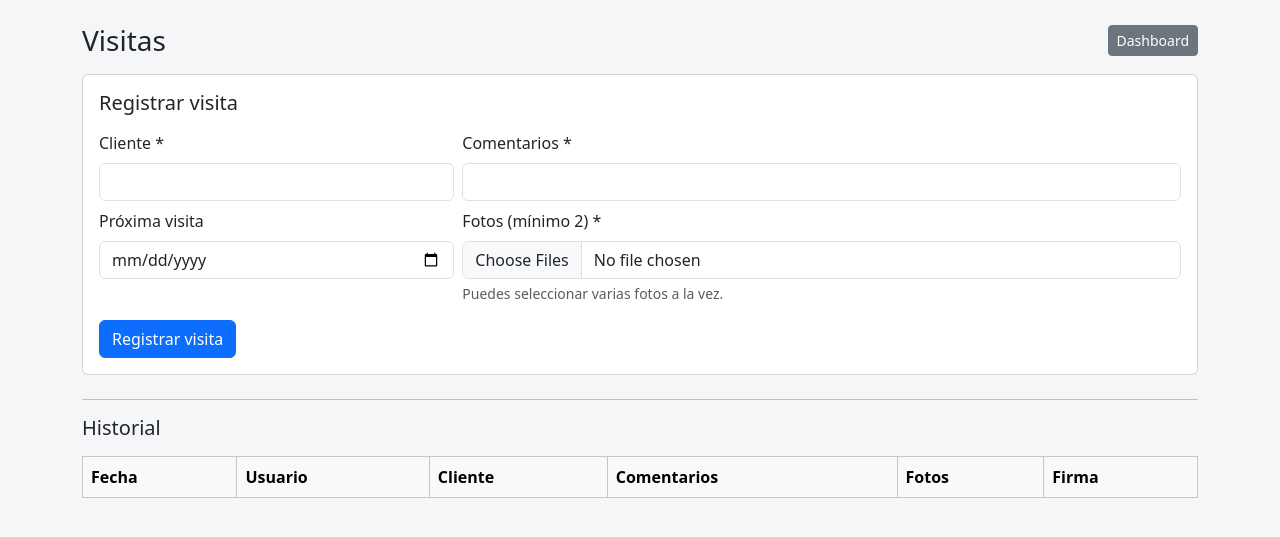
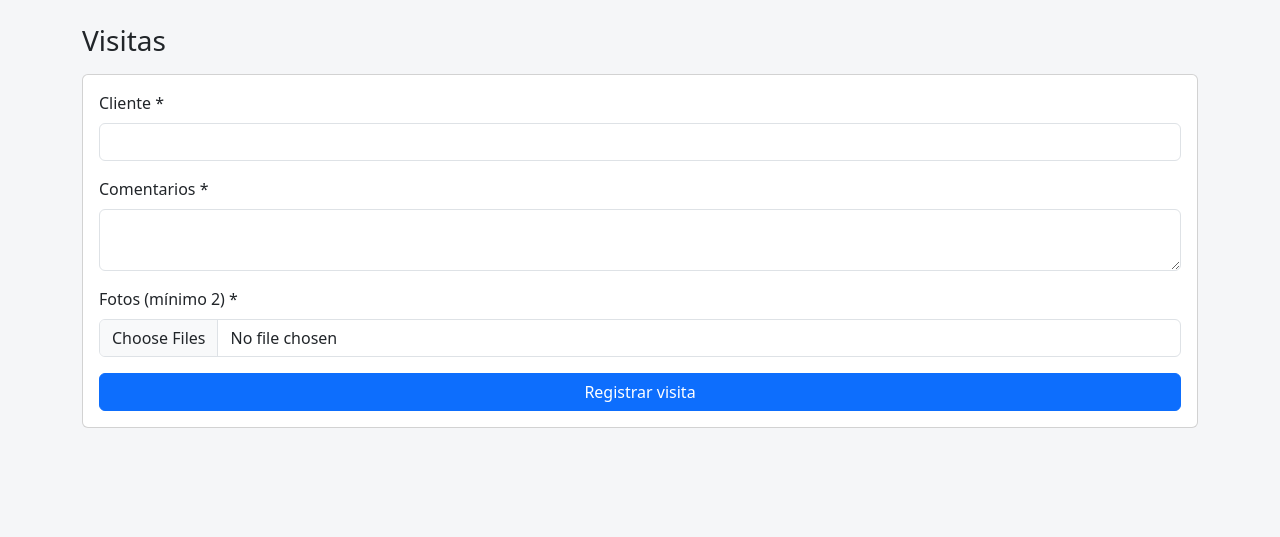
Before and after one commit to epachecoosnaya/Demos_Activities, a Flask app: page /visitas in a window 1280 px wide. Shown: the part 58-595 px from the top of the page. Run offline with Flask 3, Linux system fonts and the light colour scheme; the visitor is signed in with stand-in values (Sample User, id 1); lists and menus that the app fills with data are empty.

Commit message:
Update visitas.html

```diff
--- a/templates/visitas.html
+++ b/templates/visitas.html
@@ -1,128 +1,38 @@
 {% extends "base.html" %}
 {% block content %}
 
-<div class="d-flex justify-content-between align-items-center mb-3">
-  <h3 class="m-0">Visitas</h3>
-  <a href="{{ url_for('dashboard') }}" class="btn btn-secondary btn-sm">Dashboard</a>
-</div>
+<h3 class="mb-3">Visitas</h3>
 
-<!-- TOASTS -->
-<div class="toast-container position-fixed top-0 end-0 p-3" style="z-index: 9999;">
-  {% with messages = get_flashed_messages(with_categories=true) %}
-    {% if messages %}
-      {% for cat, msg in messages %}
-      <div class="toast align-items-center text-bg-{{ 'danger' if cat=='danger' else ('success' if cat=='success' else 'secondary') }} border-0 mb-2"
-           role="alert" aria-live="assertive" aria-atomic="true">
-        <div class="d-flex">
-          <div class="toast-body">
-            {{ msg }}
-          </div>
-          <button type="button" class="btn-close btn-close-white me-2 m-auto" data-bs-dismiss="toast"></button>
-        </div>
-      </div>
-      {% endfor %}
-    {% endif %}
-  {% endwith %}
-</div>
+<form id="formVisita" method="POST" action="{{ url_for('visitas') }}" enctype="multipart/form-data">
+  <div class="card p-3 mb-4">
 
-<div class="card p-3 mb-4">
-  <h5 class="mb-3">Registrar visita</h5>
-
-  <!-- OJO: el submit real ocurre SOLO después de firmar -->
-  <form id="formVisita" method="POST" action="{{ url_for('nueva_visita') }}" enctype="multipart/form-data">
-
-    <div class="row g-2">
-      <div class="col-12 col-md-4">
+    <div class="mb-3">
       <label class="form-label">Cliente *</label>
       <input type="text" name="cliente" class="form-control" required>
     </div>
 
-      <div class="col-12 col-md-8">
+    <div class="mb-3">
       <label class="form-label">Comentarios *</label>
-        <input type="text" name="comentarios" class="form-control" required>
+      <textarea name="comentarios" class="form-control" required></textarea>
     </div>
 
-      <div class="col-12 col-md-4">
-        <label class="form-label">Próxima visita</label>
-        <input type="date" name="proxima_visita" class="form-control">
+    <div class="mb-3">
+      <label class="form-label">Fotos (mínimo 2) *</label>
+      <input type="file" name="fotos" id="fotos" class="form-control" multiple accept="image/*" required>
     </div>
 
-      <div class="col-12 col-md-8">
-        <label class="form-label">Fotos (mínimo 2) *</label>
-        <input type="file" name="fotos" id="fotos" class="form-control" accept="image/*" multiple required>
-        <div class="form-text">Puedes seleccionar varias fotos a la vez.</div>
-      </div>
-    </div>
+    <input type="hidden" name="firma" id="firma_input">
 
-    <!-- Firma escondida (se llena al confirmar) -->
-    <input type="hidden" name="firma_data" id="firma_data">
-
-    <div class="mt-3 d-flex gap-2">
-      <!-- IMPORTANTE: type="button" para que NO envíe sin firma -->
     <button type="button" class="btn btn-primary" id="btnAbrirFirma">
       Registrar visita
     </button>
+
   </div>
 </form>
-</div>
-
-<hr>
-
-<h5 class="mb-3">Historial</h5>
-
-<div class="table-responsive">
-  <table class="table table-bordered align-middle">
-    <thead class="table-light">
-      <tr>
-        <th>Fecha</th>
-        <th>Usuario</th>
-        <th>Cliente</th>
-        <th>Comentarios</th>
-        <th>Fotos</th>
-        <th>Firma</th>
-      </tr>
-    </thead>
-    <tbody>
-      {% for a in actividades %}
-      <tr>
-        <td>{{ a.fecha }}</td>
-        <td>{{ a.usuario }}</td>
-        <td>{{ a.cliente }}</td>
-        <td>{{ a.comentarios }}</td>
-
-        <td>
-          {% set fotos = fotos_map.get(a.id, []) %}
-          {% if fotos and fotos|length > 0 %}
-            <div class="d-flex flex-wrap gap-2">
-              {% for f in fotos %}
-                <a href="/static/uploads/{{ f.archivo }}" target="_blank">
-                  <img src="/static/uploads/{{ f.archivo }}" style="width:60px;height:60px;object-fit:cover;border-radius:8px;">
-                </a>
-              {% endfor %}
-            </div>
-          {% else %}
-            <span class="text-muted">Sin fotos</span>
-          {% endif %}
-        </td>
-
-        <td>
-          {% if a.firma_archivo %}
-            <a href="/static/uploads/{{ a.firma_archivo }}" target="_blank">
-              <img src="/static/uploads/{{ a.firma_archivo }}" style="width:100px;height:50px;object-fit:contain;border:1px solid #ddd;border-radius:6px;">
-            </a>
-          {% else %}
-            <span class="text-muted">Sin firma</span>
-          {% endif %}
-        </td>
-      </tr>
-      {% endfor %}
-    </tbody>
-  </table>
-</div>
 
 <!-- MODAL FIRMA -->
-<div class="modal fade" id="modalFirma" tabindex="-1" aria-hidden="true">
-  <div class="modal-dialog modal-dialog-centered">
+<div class="modal fade" id="modalFirma" tabindex="-1">
+  <div class="modal-dialog modal-lg modal-dialog-centered">
     <div class="modal-content">
 
       <div class="modal-header">
@@ -131,19 +41,21 @@
       </div>
 
       <div class="modal-body">
-        <p class="mb-2">Firma con el dedo (obligatoria)</p>
+        <p class="text-muted">Firma con el dedo o mouse (obligatoria)</p>
 
-        <canvas id="canvasFirma" width="500" height="220"
-                style="width:100%; height:auto; border:1px solid #ccc; border-radius:10px;"></canvas>
+        <canvas id="canvasFirma"
+          width="600"
+          height="250"
+          style="border:1px solid #ccc; width:100%; touch-action:none;">
+        </canvas>
 
-        <div class="d-flex gap-2 mt-3">
-          <button type="button" class="btn btn-outline-secondary btn-sm" id="btnLimpiarFirma">Limpiar</button>
-          <div class="ms-auto"></div>
-        </div>
+        <button type="button" class="btn btn-outline-secondary mt-2" onclick="limpiarFirma()">
+          Limpiar
+        </button>
       </div>
 
       <div class="modal-footer">
-        <button type="button" class="btn btn-success" id="btnConfirmarFirma">
+        <button type="button" class="btn btn-success" id="btnGuardarFirma">
           Confirmar y guardar
         </button>
       </div>
@@ -152,42 +64,111 @@
   </div>
 </div>
 
+<!-- TOAST -->
+<div class="position-fixed bottom-0 end-0 p-3" style="z-index:9999">
+  <div id="toastError" class="toast text-bg-danger border-0">
+    <div class="toast-body" id="toastMsg"></div>
+  </div>
+</div>
+
 <script>
-document.addEventListener("DOMContentLoaded", function () {
+document.addEventListener("DOMContentLoaded", () => {
 
   const form = document.getElementById("formVisita");
   const fotosInput = document.getElementById("fotos");
   const btnAbrirFirma = document.getElementById("btnAbrirFirma");
+  const btnGuardarFirma = document.getElementById("btnGuardarFirma");
+  const modalFirma = new bootstrap.Modal(document.getElementById("modalFirma"));
 
-  if (!btnAbrirFirma) {
-    console.error("❌ No se encontró btnAbrirFirma");
-    return;
+  const canvas = document.getElementById("canvasFirma");
+  const ctx = canvas.getContext("2d");
+
+  let dibujando = false;
+  let hayFirma = false;
+
+  function pos(e) {
+    const rect = canvas.getBoundingClientRect();
+    const touch = e.touches ? e.touches[0] : e;
+    return {
+      x: touch.clientX - rect.left,
+      y: touch.clientY - rect.top
+    };
   }
 
-  const modalEl = document.getElementById("modalFirma");
-  const modalFirma = new bootstrap.Modal(modalEl);
+  canvas.addEventListener("mousedown", e => {
+    dibujando = true;
+    hayFirma = true;
+    ctx.beginPath();
+    const p = pos(e);
+    ctx.moveTo(p.x, p.y);
+  });
+
+  canvas.addEventListener("mousemove", e => {
+    if (!dibujando) return;
+    const p = pos(e);
+    ctx.lineTo(p.x, p.y);
+    ctx.stroke();
+  });
+
+  canvas.addEventListener("mouseup", () => dibujando = false);
+  canvas.addEventListener("mouseleave", () => dibujando = false);
+
+  canvas.addEventListener("touchstart", e => {
+    e.preventDefault();
+    dibujando = true;
+    hayFirma = true;
+    ctx.beginPath();
+    const p = pos(e);
+    ctx.moveTo(p.x, p.y);
+  });
+
+  canvas.addEventListener("touchmove", e => {
+    e.preventDefault();
+    if (!dibujando) return;
+    const p = pos(e);
+    ctx.lineTo(p.x, p.y);
+    ctx.stroke();
+  });
+
+  canvas.addEventListener("touchend", () => dibujando = false);
 
   btnAbrirFirma.addEventListener("click", () => {
 
-    // Validación HTML
     if (!form.checkValidity()) {
       form.reportValidity();
       return;
     }
 
-    // Validar fotos
     if (!fotosInput.files || fotosInput.files.length < 2) {
-      showToast("Debes subir mínimo 2 fotos.", "danger");
+      showToast("Debes subir al menos 2 fotos.");
       return;
     }
 
-    // Abrir modal
     modalFirma.show();
   });
 
-  // 👉 TODO el código de firma va aquí dentro
+  btnGuardarFirma.addEventListener("click", () => {
+
+    if (!hayFirma) {
+      showToast("La firma es obligatoria.");
+      return;
+    }
+
+    document.getElementById("firma_input").value = canvas.toDataURL("image/png");
+    form.submit();
+  });
+
+  window.limpiarFirma = function () {
+    ctx.clearRect(0, 0, canvas.width, canvas.height);
+    hayFirma = false;
+  };
+
+  function showToast(msg) {
+    document.getElementById("toastMsg").innerText = msg;
+    new bootstrap.Toast(document.getElementById("toastError")).show();
+  }
+
 });
 </script>
 
-
 {% endblock %}
```
Lines whose indentation alone changed are shown as unchanged.
